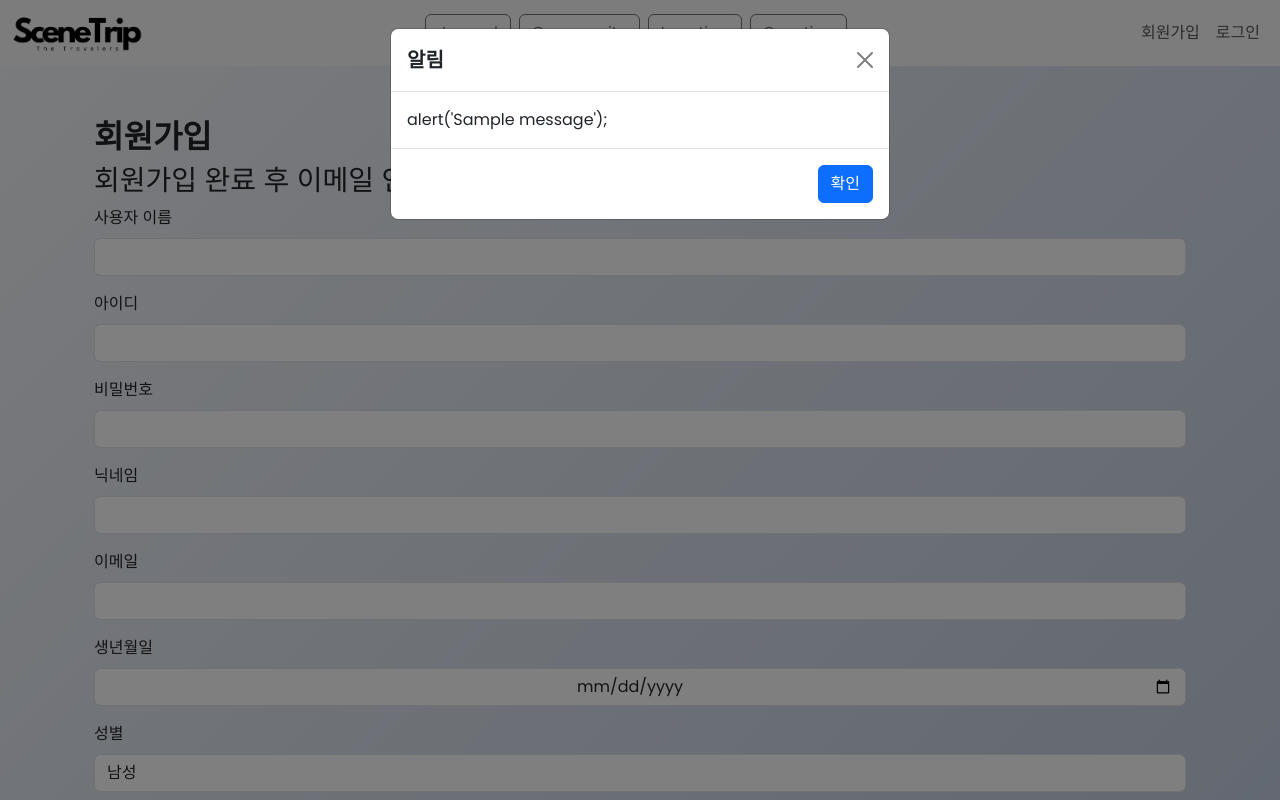
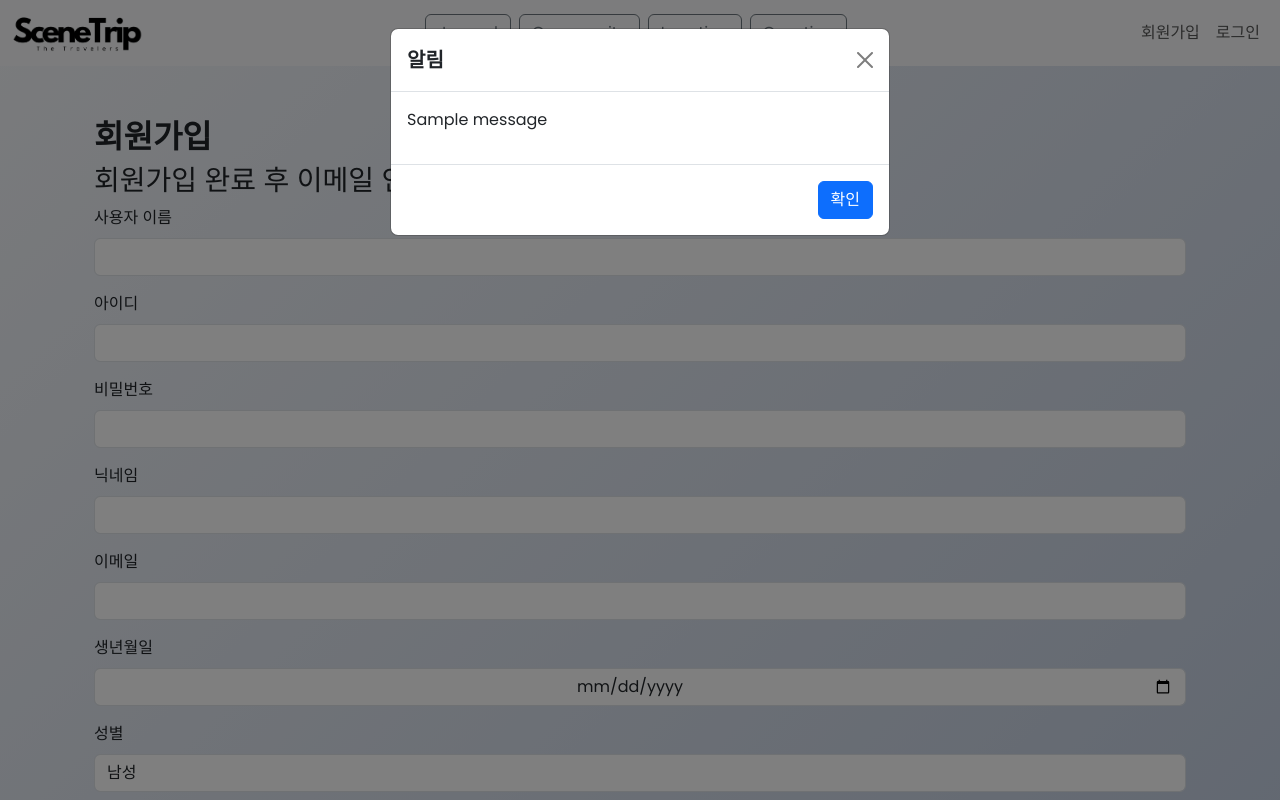
Before and after one commit to Joonim97/SceneTrip, a Django app: template accounts/templates/accounts/signup.html in a window 1280 px wide. Run offline with Django 4.2, Linux system fonts and the light colour scheme; the template is opened without the code that fills it, so the values that code supplies are empty; tables that the repository leaves empty hold one stand-in row (values such as "Sample post"); one stand-in notice (Sample message) is shown.

Commit message:
fix: 메시지 모달 수정

```diff
--- a/accounts/templates/accounts/signup.html
+++ b/accounts/templates/accounts/signup.html
@@ -79,7 +79,7 @@
       </div>
       <div class="modal-body">
         {% for message in messages %}
-        alert('{{ message }}');
+        <p>{{ message }}</p>
         {% endfor %}
       </div>
       <div class="modal-footer">
```
